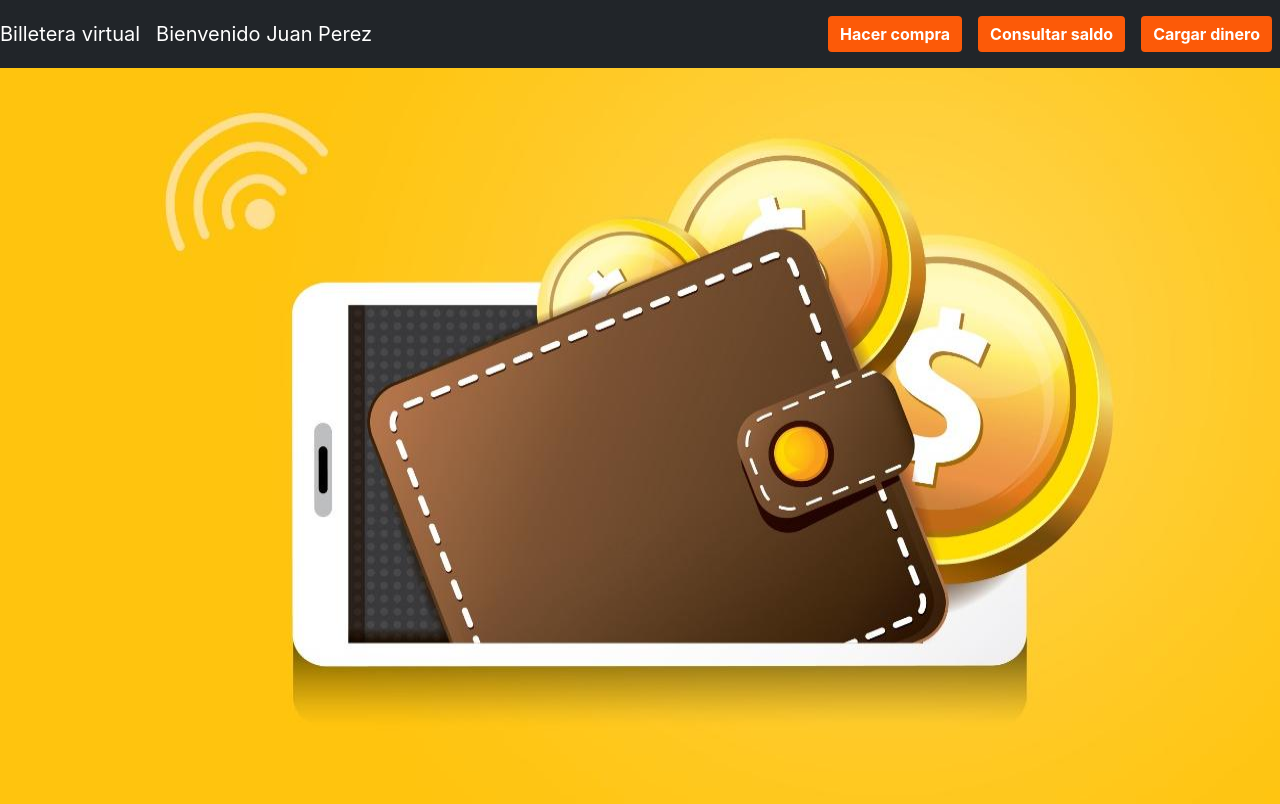
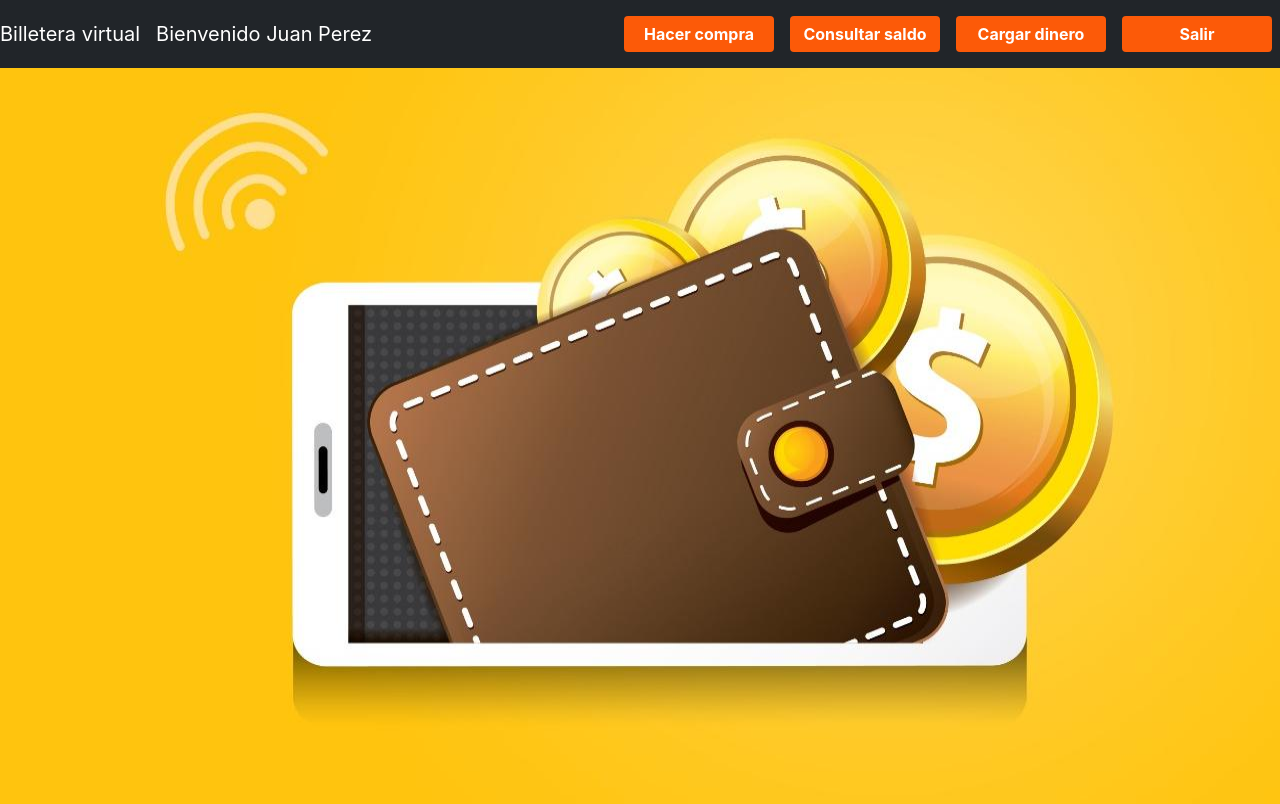
Before and after one commit to mgsanchezdev/billetera-virtual, a React (Create React App) app: page /home in a window 1280 px wide. Built offline with nearby package versions, Linux system fonts and the light colour scheme.

Commit message:
Creacion de boton Salir en el Header de Home

```diff
--- a/src/Component/Layout/HeaderRegister.js
+++ b/src/Component/Layout/HeaderRegister.js
@@ -12,17 +12,34 @@ export const HeaderRegister = () => {
           <Nav>
             <Nav.Link eventKey={2} href="#">
               <Link to="/compra">
-                <Button className="btn_crear_cuenta"> Hacer compra</Button>
+                <Button className="btn_crear_cuenta btn_header_component">
+                  {' '}
+                  Hacer compra
+                </Button>
               </Link>
             </Nav.Link>
             <Nav.Link eventKey={2} href="#">
               <Link to="/saldo">
-                <Button className="btn_crear_cuenta"> Consultar saldo</Button>
+                <Button className="btn_crear_cuenta btn_header_component">
+                  {' '}
+                  Consultar saldo
+                </Button>
               </Link>
             </Nav.Link>
             <Nav.Link eventKey={2} href="#">
               <Link to="/dinero">
-                <Button className="btn_crear_cuenta"> Cargar dinero</Button>
+                <Button className="btn_crear_cuenta btn_header_component">
+                  {' '}
+                  Cargar dinero
+                </Button>
+              </Link>
+            </Nav.Link>
+            <Nav.Link eventKey={2} href="#">
+              <Link to="/">
+                <Button className="btn_crear_cuenta btn_header_component">
+                  {' '}
+                  Salir
+                </Button>
               </Link>
             </Nav.Link>
           </Nav>
--- a/src/Component/Layout/header.css
+++ b/src/Component/Layout/header.css
@@ -16,3 +16,8 @@
 .btn_heacer_componet {
   width: 150px;
 }
+
+/*Componente HEaderComponent*/
+.btn_header_component {
+  width: 150px;
+}
```
